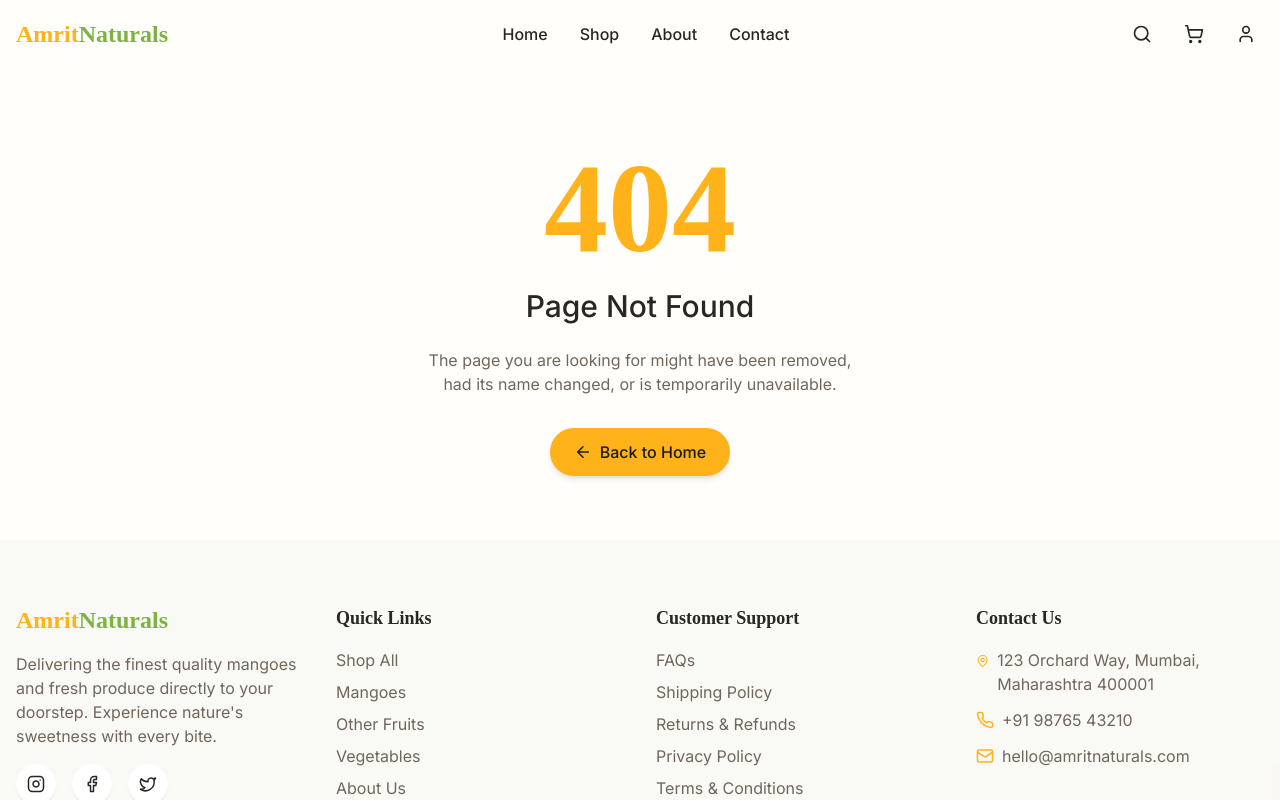
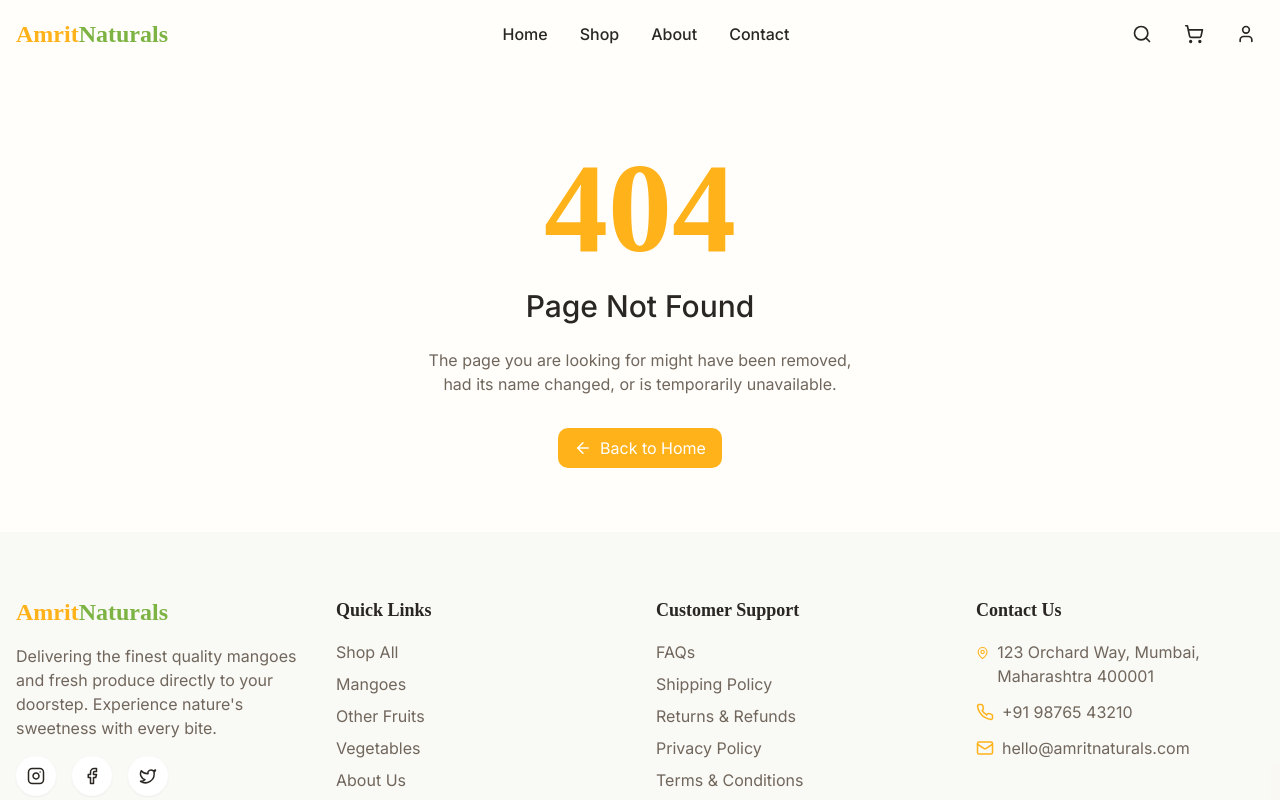
Before and after one commit to vidhey19/fruity-folks-online, a React (Vite) app: page /faq in a window 1280 px wide. Shown: the top 800 px of the page. Built offline with nearby package versions, Linux system fonts and the light colour scheme; sample sign-in values are in the browser's storage; a web font is replaced by a local one.

Commit message:
Fix: Not found error in preview

```diff
--- a/src/pages/NotFound.tsx
+++ b/src/pages/NotFound.tsx
@@ -7,7 +7,7 @@ import Footer from "../components/Footer";
 
 const NotFound = () => {
   return (
-    <div className="min-h-screen flex flex-col">
+    <div className="min-h-screen flex flex-col relative">
       <Navbar />
 
       <main className="flex-grow flex items-center justify-center py-16">
@@ -23,7 +23,7 @@ const NotFound = () => {
               The page you are looking for might have been removed, had its name changed, or is temporarily unavailable.
             </p>
 
-            <Link to="/" className="btn-primary inline-flex items-center">
+            <Link to="/" className="inline-flex items-center px-4 py-2 rounded-md bg-primary text-white hover:bg-primary/90 transition-colors">
               <ArrowLeft size={18} className="mr-2" />
               Back to Home
             </Link>
```
